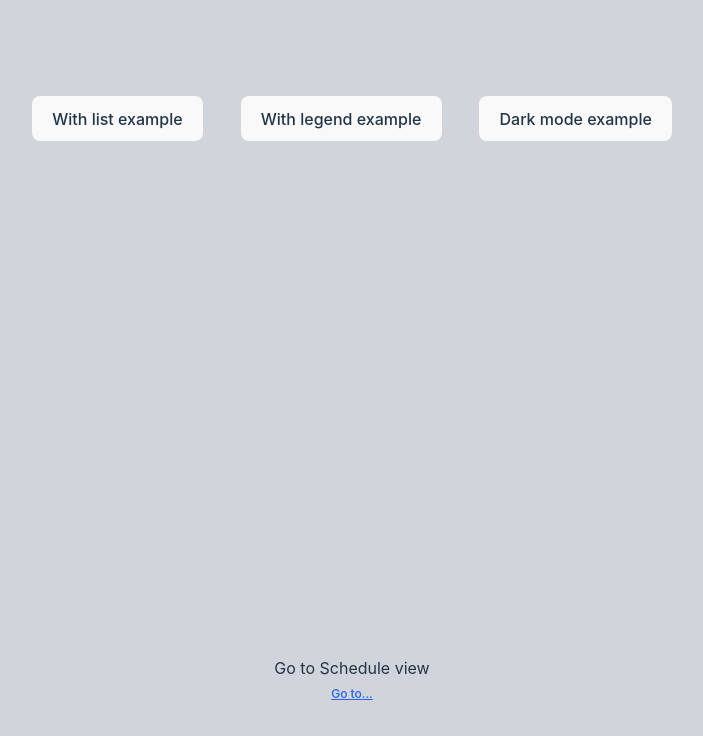
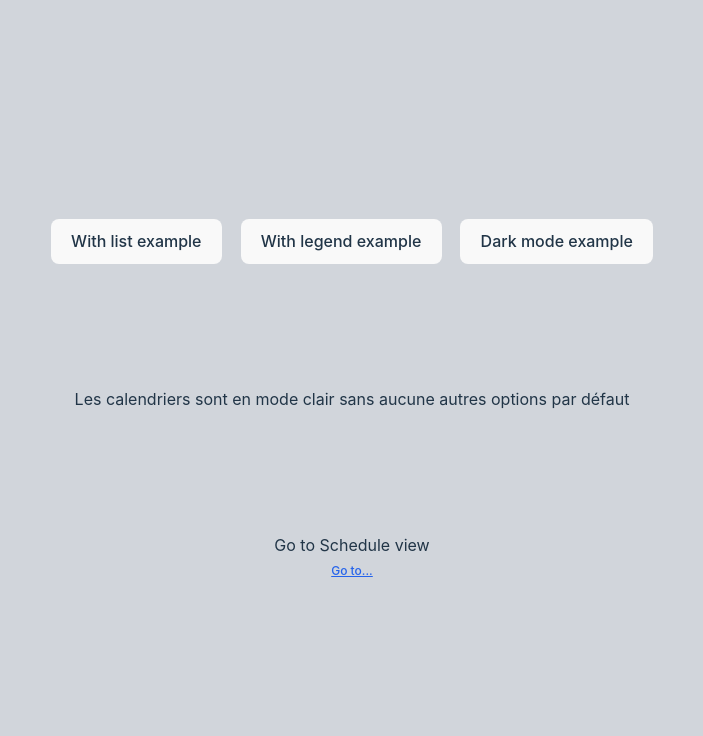
Before and after one commit to rodolphe37/simple-schedule-library-example, a React (Vite) app: page / in a window 1280 px wide. Shown: the top 736 px of the page, without its empty margins (288-991 px from the left). Built offline with nearby package versions, Linux system fonts and the light colour scheme.

Commit message:
added some button for test purpose

```diff
--- a/src/App.tsx
+++ b/src/App.tsx
@@ -17,6 +17,7 @@ import { scheduleByEventPlace, eventTypeData } from "./data";
 
 // IMPORT FROM NPM LIBRARY -  it will be = import {SchedulesLayout} from "react-simple-schedules-viewer"
 import { SchedulesLayout } from "./components/layout/SchedulesLayout";
+import TestButtons from "./testButtons";
 
 function App() {
   const { locale } = useLocale();
@@ -26,20 +27,20 @@ function App() {
   const [withLegend, setWithLegend] = useState(false);
   const [withList, setWithList] = useState(false);
 
+  const params = {
+    withList,
+    setWithList,
+    withLegend,
+    setWithLegend,
+    isDarkMode,
+    setIsDarkMode,
+    locale,
+  };
+
   return (
-    <div className="App flex-col pt-24 justify-between bg-gray-300 pb-24">
+    <div className="App flex-col pt-24 justify-evenly bg-gray-300 pb-24">
       {!location.pathname.includes("schedule") ? (
-        <div style={{width:"50%",display:"flex", alignItems: "center", justifyContent:"space-between"}}>
-          <button onClick={() => setWithList((prevState) => !prevState)}>
-            {withList ? "Without " : "With "}list example
-          </button>
-          <button onClick={() => setWithLegend((prevState) => !prevState)}>
-            {withLegend ? "Without " : "With "}legend example
-          </button>
-          <button onClick={() => setIsDarkMode((prevState) => !prevState)}>
-            {isDarkMode ? "Light " : "Dark "} mode example
-          </button>
-        </div>
+        <TestButtons {...params} />
       ) : null}
       <Routes>
         <Route path="/" element={<HomePage />} />
--- /dev/null
+++ b/src/TestButtons.tsx
@@ -0,0 +1,46 @@
+import React, { Fragment } from "react";
+
+type params = {
+  withList: boolean;
+  setWithList: React.Dispatch<React.SetStateAction<boolean>>;
+  withLegend: boolean;
+  setWithLegend: React.Dispatch<React.SetStateAction<boolean>>;
+  isDarkMode: boolean;
+  setIsDarkMode: React.Dispatch<React.SetStateAction<boolean>>;
+  locale: string;
+};
+
+const TestButtons = (props: params) => {
+  return (
+    <Fragment>
+      <div
+        style={{
+          width: "50%",
+          display: "flex",
+          alignItems: "center",
+          justifyContent: "space-evenly",
+        }}
+      >
+        <button
+          style={{ background: props.withList ? "#aaaaaa" : "#f9f9f9" }}
+          onClick={() => props.setWithList((prevState) => !prevState)}
+        >
+          {props.withList ? "Without " : "With "}list example
+        </button>
+        <button  style={{ background: props.withLegend ? "#aaaaaa" : "#f9f9f9" }} onClick={() => props.setWithLegend((prevState) => !prevState)}>
+          {props.withLegend ? "Without " : "With "}legend example
+        </button>
+        <button style={{ background: props.isDarkMode ? "#aaaaaa" : "#f9f9f9" }} onClick={() => props.setIsDarkMode((prevState) => !prevState)}>
+          {props.isDarkMode ? "Light " : "Dark "} mode example
+        </button>
+      </div>
+      <p>
+        {props.locale === "fr"
+          ? "Les calendriers sont en mode clair sans aucune autres options par défaut"
+          : "By default the schedules are in light mode without any other options"}
+      </p>
+    </Fragment>
+  );
+};
+
+export default TestButtons;
```
